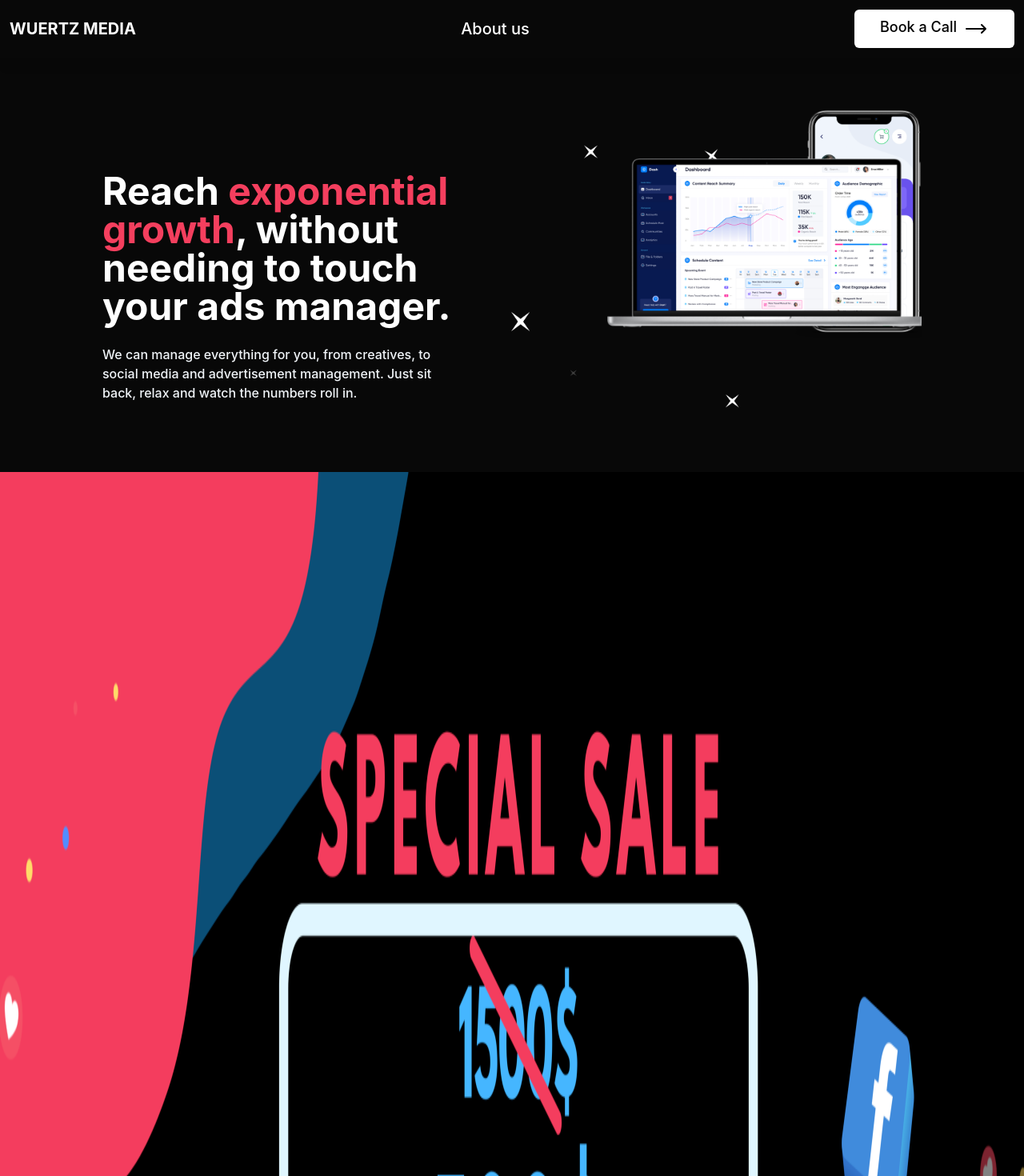
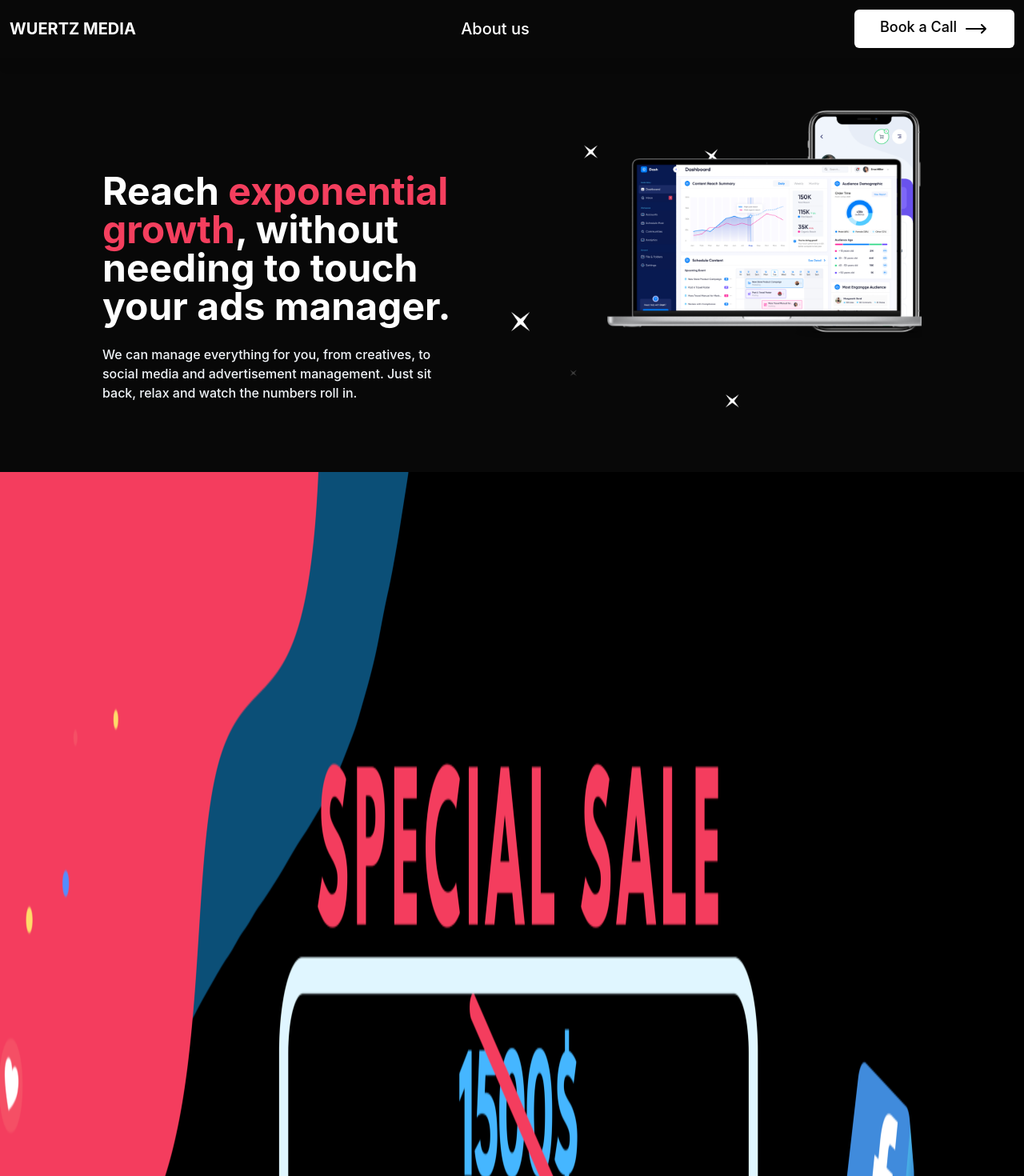
Before and after one commit to augustwoc/Wuertz-Media, a Next.js app: page / in a window 1280 px wide. Shown: the top 1470 px of the page at 80% size. Built offline with nearby package versions, Linux system fonts and the light colour scheme.

Commit message:
Update index.tsx

```diff
--- a/pages/index.tsx
+++ b/pages/index.tsx
@@ -38,7 +38,7 @@ const Home: NextPage = () => {
             <Image src={frontPhoto} height="700px" width="900px" />
           </div>
         </section>
-            <Image src={Photo} height="2560px" width="1440px" />
+            <Image src={Photo} height="2560px" width="1280px" />
         <section className="text-center sm:m-5 m-12">
           <div className="m-24 items-center flex flex-wrap justify-center">
             <h1 className="font-bold sm:text-5xl sm:max-w-2xl text-3xl">
```
